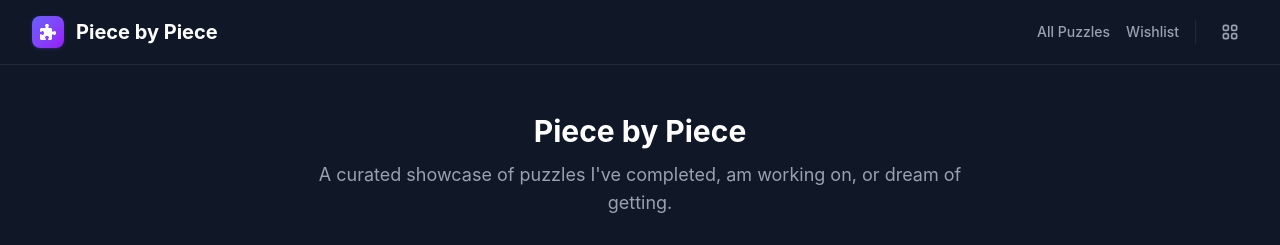
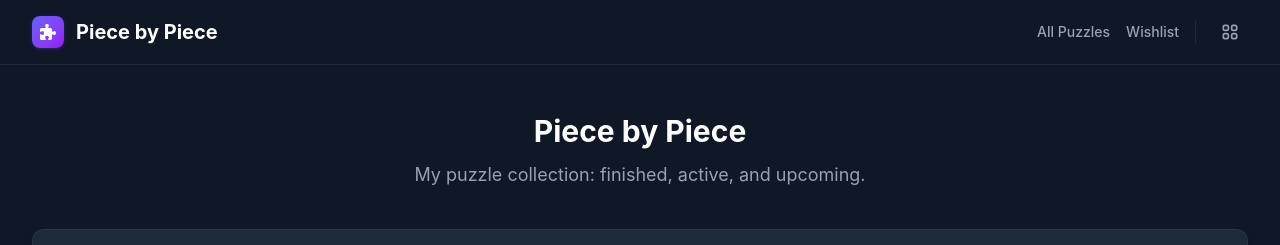
Before and after one commit to Camilla-Scarton/puzzle-collection, an Angular app: page / in a window 1280 px wide. Shown: the top 245 px of the page. Built offline with nearby package versions, Linux system fonts and the light colour scheme.

Commit message:
style: shorten puzzle collection description text

```diff
--- a/src/app/app.html
+++ b/src/app/app.html
@@ -45,7 +45,7 @@
   <main class="max-w-7xl mx-auto px-4 sm:px-6 lg:px-8 py-12">
     <div *ngIf="layout.layoutMode() === 'grid'" class="mb-10 text-center max-w-2xl mx-auto">
       <h2 class="text-3xl font-bold mb-3 text-white">Piece by Piece</h2>
-      <p class="text-gray-400 text-lg">A curated showcase of puzzles I've completed, am working on, or dream of getting.
+      <p class="text-gray-400 text-lg">My puzzle collection: finished, active, and upcoming.
       </p>
     </div>
 
```
